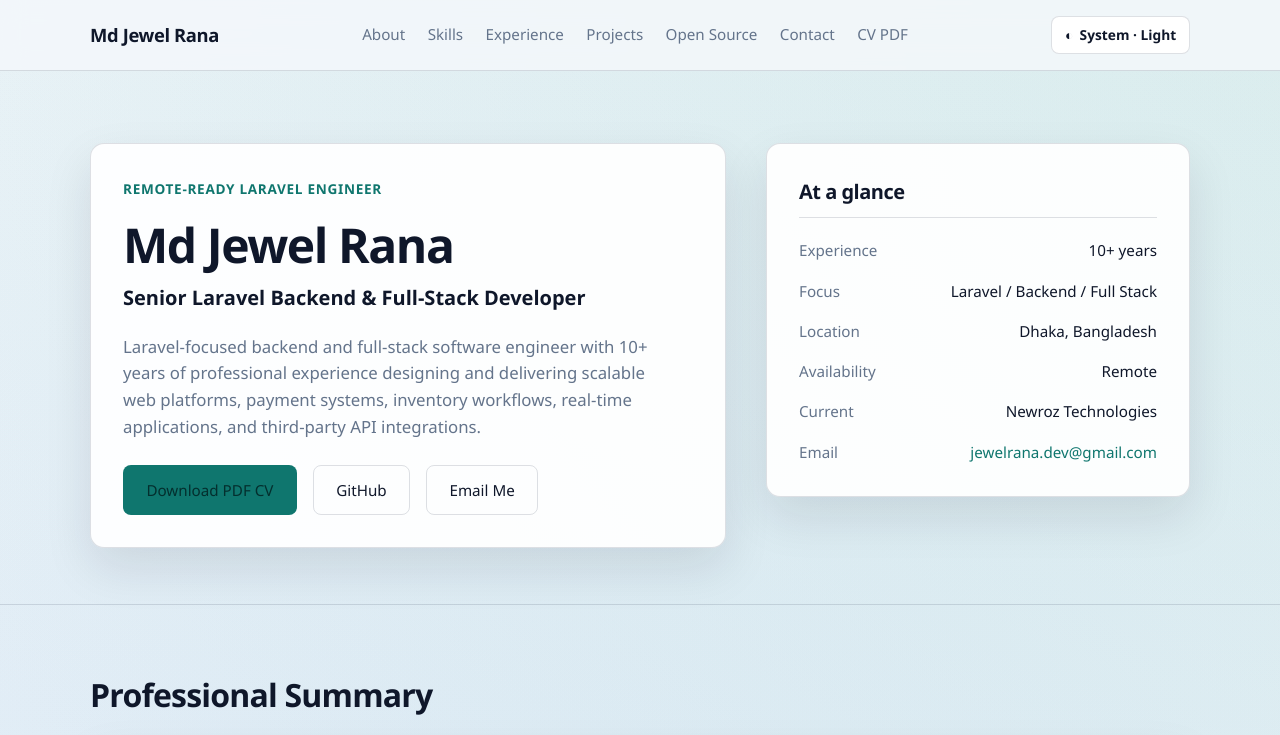
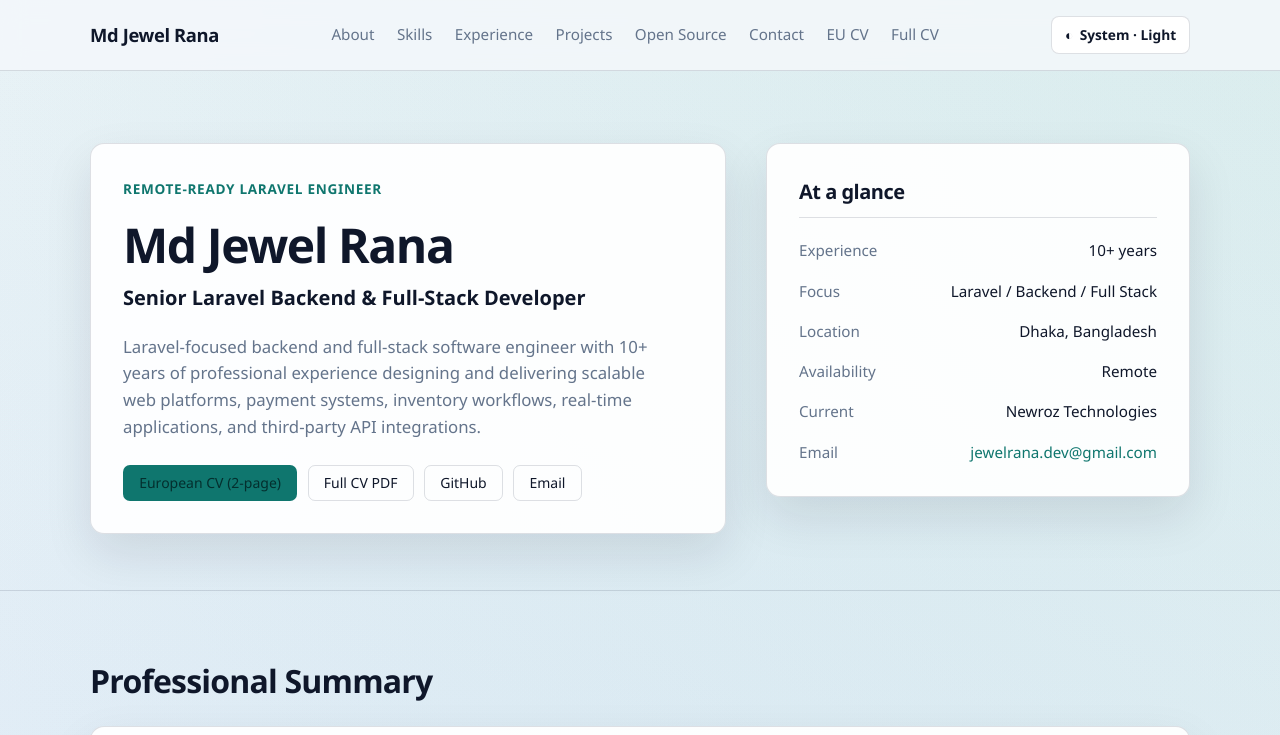
Before and after one commit to jewel-rana/jewel-rana.github.io, a website: page index.html in a window 1280 px wide. Shown: the top 735 px of the page. Drawn offline with Linux system fonts and the light colour scheme.

Commit message:
Some CV attached

```diff
--- a/assets/css/styles.css
+++ b/assets/css/styles.css
@@ -284,7 +284,7 @@ img {
 .actions {
   display: flex;
   flex-wrap: wrap;
-  gap: 1rem;
+  gap: 0.65rem;
   margin-top: 0.5rem;
 }
 
@@ -292,12 +292,14 @@ img {
   display: inline-flex;
   align-items: center;
   justify-content: center;
-  gap: 0.4rem;
-  padding: 0.75rem 1.4rem;
-  border-radius: 8px;
+  gap: 0.35rem;
+  min-height: 2.25rem;
+  padding: 0.45rem 0.95rem;
+  border-radius: 7px;
   border: 1px solid transparent;
-  font-size: 0.95rem;
+  font-size: 0.875rem;
   font-weight: 500;
+  line-height: 1.2;
   text-align: center;
   text-decoration: none;
   transition:
--- a/index.html
+++ b/index.html
@@ -45,7 +45,8 @@
           <li><a href="#projects">Projects</a></li>
           <li><a href="#open-source">Open Source</a></li>
           <li><a href="#contact">Contact</a></li>
-          <li><a href="cv/Jewel-Rana-CV.pdf">CV PDF</a></li>
+          <li><a href="cv/Jewel-Rana-CV-Europe-2-Page.pdf">EU CV</a></li>
+          <li><a href="cv/Jewel-Rana-CV.pdf">Full CV</a></li>
         </ul>
       </nav>
       <button class="theme-toggle" type="button" data-theme-toggle aria-label="Theme: system" title="Theme: system">
@@ -64,9 +65,10 @@
           <p class="role">Senior Laravel Backend &amp; Full-Stack Developer</p>
           <p class="lede">Laravel-focused backend and full-stack software engineer with 10+ years of professional experience designing and delivering scalable web platforms, payment systems, inventory workflows, real-time applications, and third-party API integrations.</p>
           <div class="actions">
-            <a class="button button-primary" href="cv/Jewel-Rana-CV.pdf">Download PDF CV</a>
+            <a class="button button-primary" href="cv/Jewel-Rana-CV-Europe-2-Page.pdf">European CV (2-page)</a>
+            <a class="button button-secondary" href="cv/Jewel-Rana-CV.pdf">Full CV PDF</a>
             <a class="button button-secondary" href="https://github.com/jewel-rana" target="_blank" rel="noopener noreferrer">GitHub</a>
-            <a class="button button-secondary" href="mailto:jewelrana.dev@gmail.com">Email Me</a>
+            <a class="button button-secondary" href="mailto:jewelrana.dev@gmail.com">Email</a>
           </div>
         </div>
         <aside class="panel meta-card" data-reveal>
@@ -91,7 +93,7 @@
           <h3 style="margin-top:1.4rem">Key strengths</h3>
           <ul><li>10+ years shipping production backend systems across fintech, booking, ISP, and enterprise domains</li><li>Built the complete Kartat card-selling platform end-to-end (inventory, gateway, reseller, bank flows)</li><li>Delivered FastPay wallet product modules for Iraq including inventory, corporate, distribution, CRM, and activity logging</li><li>Experienced mentoring developers, estimating delivery, and owning features from requirements to production</li><li>Comfortable combining deep Laravel/PHP expertise with Node.js and modern AI-assisted workflows</li></ul>
           <div class="actions" style="margin-top:1.4rem">
-            <a class="button button-secondary" href="cv/Jewel-Rana-CV-Europe-2-Page.pdf">European CV — 2-page PDF</a><a class="button button-secondary" href="cv/Jewel-Rana-CV-Europe-2-Page.docx">European CV — DOCX</a><a class="button button-secondary" href="cv/Jewel-Rana-CV.pdf">Download PDF</a><a class="button button-secondary" href="cv/Jewel-Rana-CV.docx">Download DOCX</a><a class="button button-secondary" href="cv/Jewel-Rana-CV.md">View Markdown</a>
+            <a class="button button-secondary" href="cv/Jewel-Rana-CV-Europe-2-Page.pdf">European CV PDF</a><a class="button button-secondary" href="cv/Jewel-Rana-CV-Europe-2-Page.docx">European CV DOCX</a><a class="button button-secondary" href="cv/Jewel-Rana-CV.pdf">Full CV PDF</a><a class="button button-secondary" href="cv/Jewel-Rana-CV.docx">Full CV DOCX</a><a class="button button-secondary" href="cv/Jewel-Rana-CV.md">Markdown</a>
           </div>
         </div>
       </div>
```
Also changed, not shown: scripts/build-site.js (+5 -3 lines), src/data/resume.js (+5 -5 lines), tests/resume.test.js (+1 -0 lines), dist/assets/css/styles.css, dist/index.html, 4 other files.
